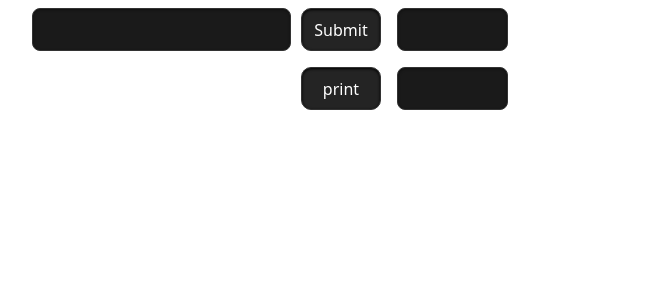
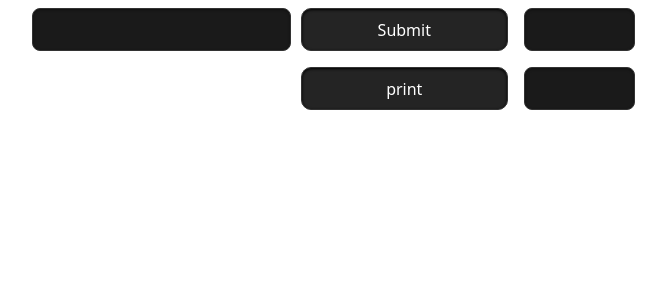
Before and after one commit to VoloshynArtem/LabelGen, a React (Vite) app: page / in a window 1280 px wide. Shown: the top 300 px of the page, without its empty margins (370-1036 px from the left). Built offline with nearby package versions, Linux system fonts and the light colour scheme.

Commit message:
list animation

```diff
--- a/src/App.css
+++ b/src/App.css
@@ -13,9 +13,10 @@ div.app{
 
 div.controlls{
   margin-left: 10px;
-  display: grid;
-  grid-template-rows: repeat(2, 1fr);
-  grid-auto-flow: column;
+  display: flex;
+  flex-direction: column;
+  height: 7em;
+  flex-wrap: wrap;
   gap: 16px;
   outline: none;
 
--- a/src/App.jsx
+++ b/src/App.jsx
@@ -1,5 +1,5 @@
 import { useState, createContext, useContext, useRef } from "react";
-import { motion } from "framer-motion";
+import { motion, AnimatePresence } from "framer-motion";
 
 import Print from "./Print.jsx";
 import "./App.css";
@@ -115,8 +115,13 @@ function List(){
   }
 
     return <div className="list">
+      <AnimatePresence initial={false}>
         {items.map(item => (
           <motion.button className="listButton"
+            initial={{scaleX: 0}}
+            animate={{scaleX: 1}}
+            exit={{scaleX: 0}}
+
             key={item.id}
             onClick={() => deleteItem(item.id)}
             onDragStart={() => (wasDragged.current = true)}
@@ -128,6 +133,8 @@ function List(){
             {item.text}
           </motion.button>
         ))}
+
+      </AnimatePresence>
       </div>
 }
 
```
